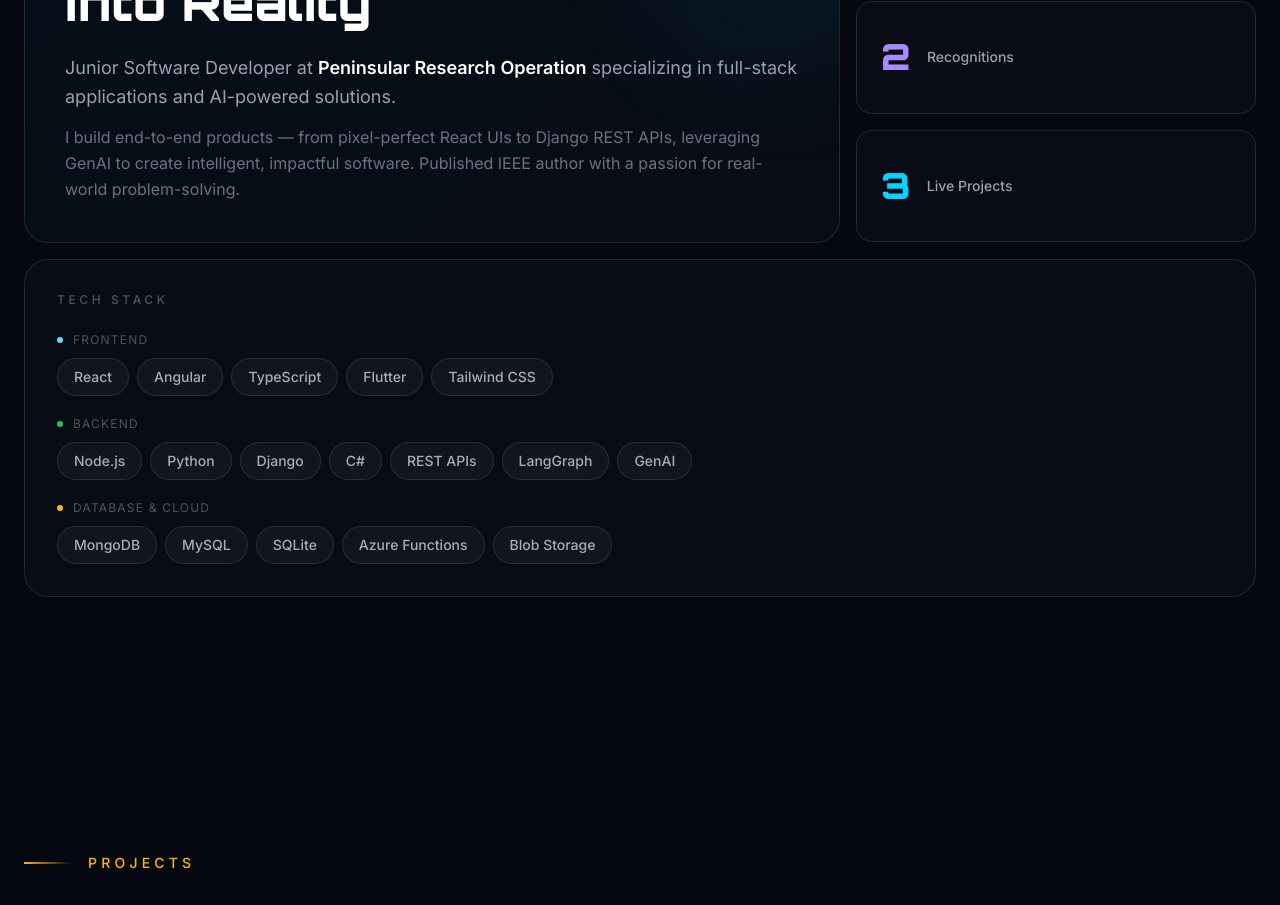
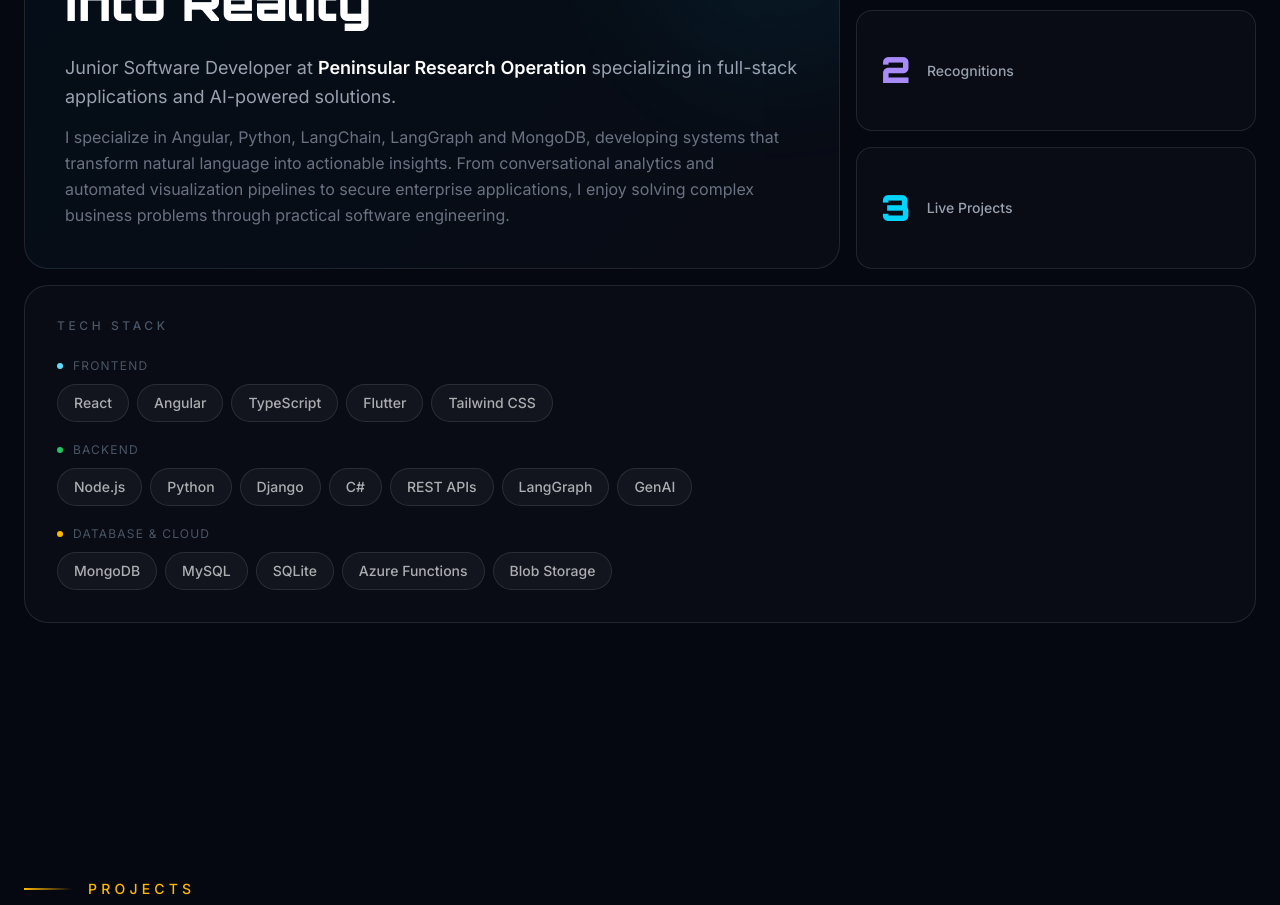
Before and after one commit to pbharathcr7/Portfolio, a React (Vite) app: page / in a window 1280 px wide. Shown: the part 1140-2045 px from the top of the page. Built offline with nearby package versions, Linux system fonts and the light colour scheme.

Commit message:
Update portfolio description

```diff
--- a/src/App.jsx
+++ b/src/App.jsx
@@ -719,7 +719,7 @@ export default function Portfolio() {
                 {' '}specializing in full-stack applications and AI-powered solutions.
               </p>
               <p className="text-gray-500 text-base leading-relaxed">
-                I build end-to-end products — from pixel-perfect React UIs to Django REST APIs, leveraging GenAI to create intelligent, impactful software. Published IEEE author with a passion for real-world problem-solving.
+                I specialize in Angular, Python, LangChain, LangGraph and MongoDB, developing systems that transform natural language into actionable insights. From conversational analytics and automated visualization pipelines to secure enterprise applications, I enjoy solving complex business problems through practical software engineering.
               </p>
             </motion.div>
 
```
